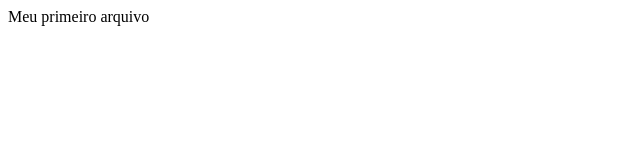
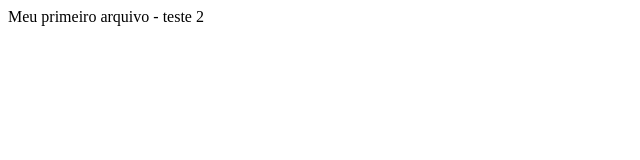
Before and after one commit to JucyelleSte/meu_projeto_versionado, a plain HTML site: page index.html in a window 1280 px wide. Shown: the full height of the page, 0-640 px from the left. Drawn offline with Linux system fonts and the light colour scheme.

Commit message:
comiit de novo

```diff
--- a/index.html
+++ b/index.html
@@ -1,5 +1,5 @@
 <html>
 <body>
-Meu primeiro arquivo
+Meu primeiro arquivo - teste 2
 </body>
 </html>
```
